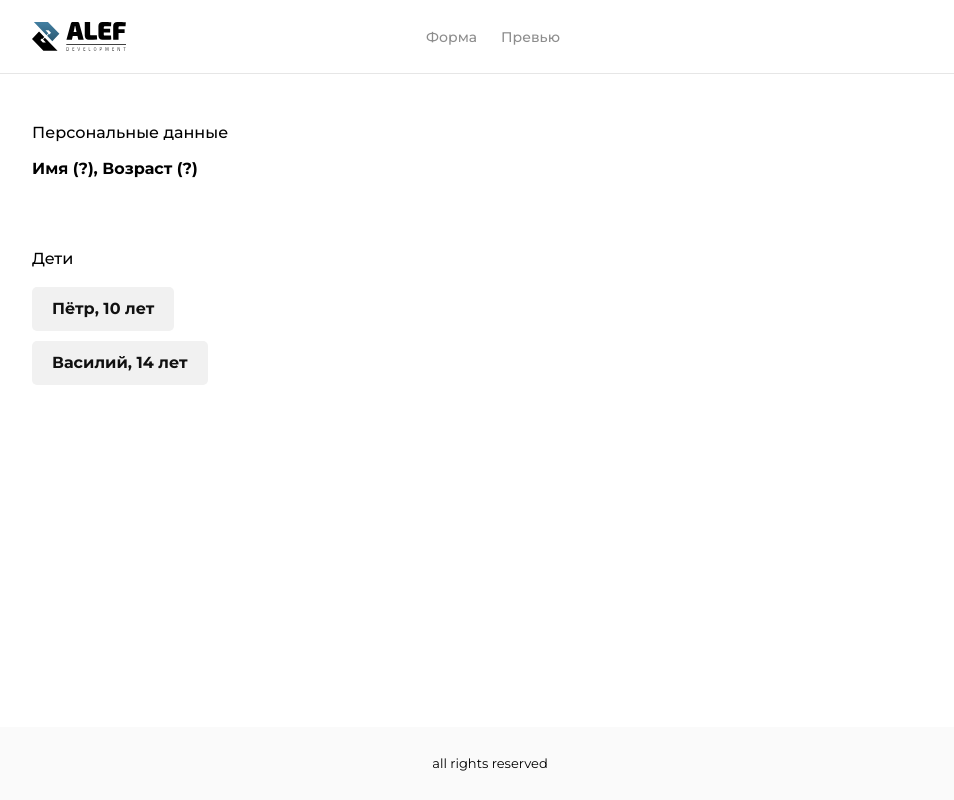
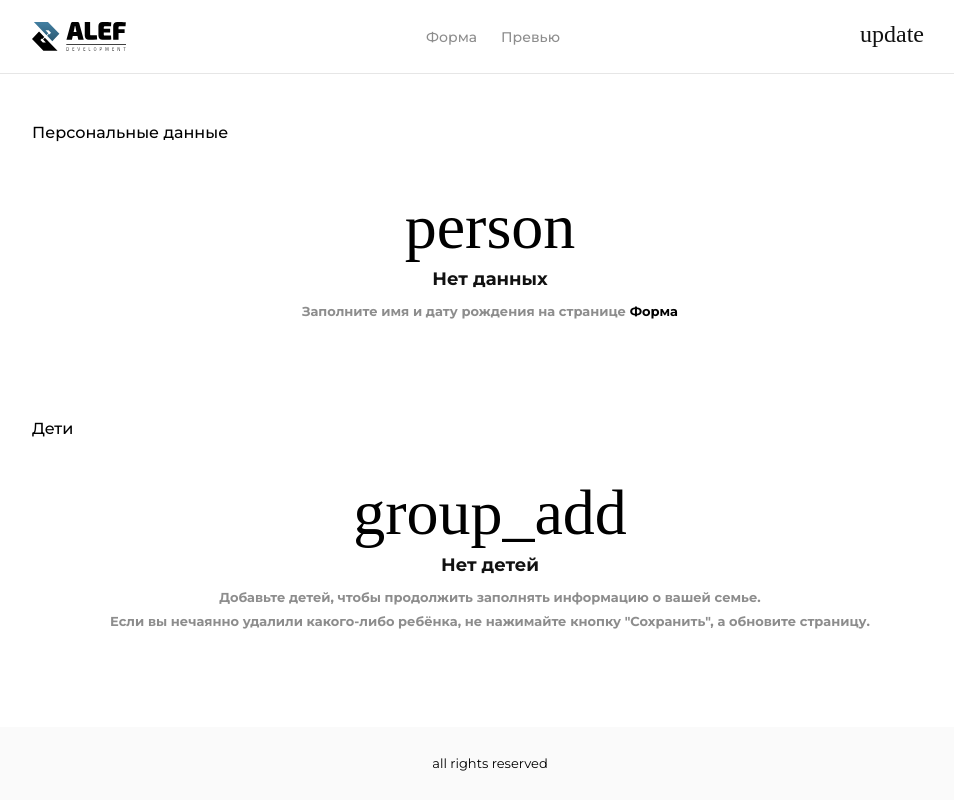
Before and after one commit to Benrise/Alef-Test, a Vue app: page /preview in a window 1280 px wide. Shown: the whole page, without its empty margins (150-1104 px from the left). Built offline with nearby package versions, Linux system fonts and the light colour scheme; a web font is replaced by a local one.

Commit message:
Business logic realized without validation

```diff
--- a/src/components/TheHeader.vue
+++ b/src/components/TheHeader.vue
@@ -29,14 +29,22 @@
             </nav>
             <div class="header__menu-icon" @click="toggleMenu" :class="{ '_active': isMenuOpen }"><span></span></div>
             <div class="header__filler">
-
+                <BaseButton
+                    leftIcon="update"
+                    severity="default"
+                    text
+                    @click="clearStorage()"
+                />
             </div>
         </div>
     </header>
 </template>
 
 <script>
+import BaseButton from "@/components/ui/BaseButton.vue";
+
     export default {
+        components: {BaseButton},
         data() {
             return {
                 isMenuOpen: false,
@@ -47,12 +55,17 @@
                 document.body.classList.toggle('_lock');
                 this.isMenuOpen = !this.isMenuOpen;
             },
+            clearStorage(){
+                localStorage.clear();
+                window.location.reload();
+            }
         },
         watch: {
             '$route' () {
                 this.isMenuOpen = false
                 document.body.classList.remove('_lock');
             }
-        }
+        },
+
     }
 </script>
--- a/src/components/blocks/PersonalData.vue
+++ b/src/components/blocks/PersonalData.vue
@@ -47,9 +47,9 @@
         <template v-slot:footer-button>
             <BaseButton
                 label="Сохранить"
-                @click="clickButton"
                 :disabled="false"
                 severity="primary"
+                @click="saveData()"
             />
         </template>
     </main-block>
@@ -64,9 +64,6 @@ export default {
     name: "PersonalData",
     components: {BaseForm, MainBlock, BaseButton, ChildForm},
     methods:{
-        clickButton(){
-            console.log('Added!')
-        },
         removeChild(childId) {
             const index = this.childrenData.findIndex(child => child.id === childId);
             if (index !== -1) {
@@ -80,16 +77,38 @@ export default {
                     name: '',
                 };
                 this.childrenData.push(newChild);
-        } else {
+            }
+            else {
                 console.log('Достигнут максимальный лимит детей (5)');
             }
+        },
+        saveDataToLocalStorage() {
+            localStorage.setItem('userData', JSON.stringify(this.userData));
+            localStorage.setItem('childrenData', JSON.stringify(this.childrenData));
+        },
+
+        loadDataFromLocalStorage() {
+            const userData = localStorage.getItem('userData');
+            if (userData) {
+                this.userData = JSON.parse(userData);
+            }
+
+            const childrenData = localStorage.getItem('childrenData');
+            if (childrenData) {
+                this.childrenData = JSON.parse(childrenData);
+            }
+        },
+
+        saveData(){
+            localStorage.setItem('userData', JSON.stringify(this.userData));
+            localStorage.setItem('childrenData', JSON.stringify(this.childrenData));
         }
 
     },
     computed:{
         canAdd() {
             return this.childrenData.length === 5
-        }
+        },
     },
     data(){
         return {
@@ -99,6 +118,9 @@ export default {
                 age: ''
             },
         }
+    },
+    created() {
+        this.loadDataFromLocalStorage();
     }
 }
 </script>
--- a/src/components/blocks/PreviewData.vue
+++ b/src/components/blocks/PreviewData.vue
@@ -2,7 +2,18 @@
      <main-block title="Персональные данные">
         <template v-slot:elements>
             <div class="font-weight-bold">
-                {{ userData.name}}, {{ userData.age}}
+                {{ userData.name}} <span v-if="!!userData.age">, </span> {{ userData.age}}
+            </div>
+        </template>
+        <template v-slot:empty-state v-if="!userData.name && !userData.age">
+            <div class="empty-state">
+                <div class="empty-state__container">
+                    <i class="empty-state__icon material-icons">person</i>
+                    <h1 class="empty-state__title">Нет данных</h1>
+                    <h2 class="empty-state__text">
+                        Заполните имя и дату рождения на странице <router-link to="/form">Форма</router-link>
+                    </h2>
+                </div>
             </div>
         </template>
     </main-block>
@@ -18,6 +29,19 @@
                 />
             </template>
         </template>
+        <template v-slot:empty-state v-if="childrenData.length === 0">
+            <div class="empty-state">
+                <div class="empty-state__container">
+                    <i class="empty-state__icon material-icons">group_add</i>
+                    <h1 class="empty-state__title">Нет детей</h1>
+                    <h2 class="empty-state__text">
+                        Добавьте детей, чтобы продолжить заполнять информацию о вашей семье.
+                        <br>
+                        Если вы нечаянно удалили какого-либо ребёнка, не нажимайте кнопку "Сохранить", а обновите страницу.
+                    </h2>
+                </div>
+            </div>
+        </template>
     </main-block>
 </template>
 
@@ -29,21 +53,25 @@ export default {
     components: { MainBlock, BaseButton},
     data(){
         return {
-            userData: {
-                name: 'Имя (?)',
-                age: 'Возраст (?)'
-            },
-            childrenData: [
-                {
-                    name: 'Пётр',
-                    age: '10'
-                },
-                {
-                    name: 'Василий',
-                    age: '14'
-                }
-            ]
+            userData: {},
+            childrenData: []
         }
+    },
+    methods: {
+        loadDataFromLocalStorage() {
+            const userData = localStorage.getItem('userData');
+            if (userData) {
+                this.userData = JSON.parse(userData);
+            }
+
+            const childrenData = localStorage.getItem('childrenData');
+            if (childrenData) {
+                this.childrenData = JSON.parse(childrenData);
+            }
+        },
+    },
+    created() {
+        this.loadDataFromLocalStorage();
     }
 
 }
```
Also changed, not shown: src/store/index.js (added, +52 -0 lines). Lines whose indentation alone changed are shown as unchanged.
